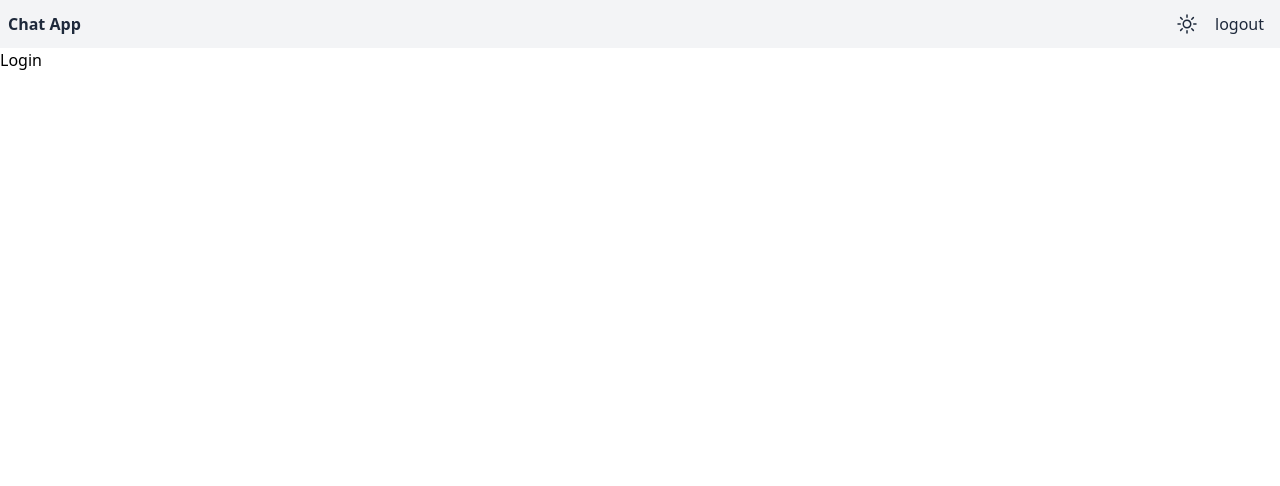
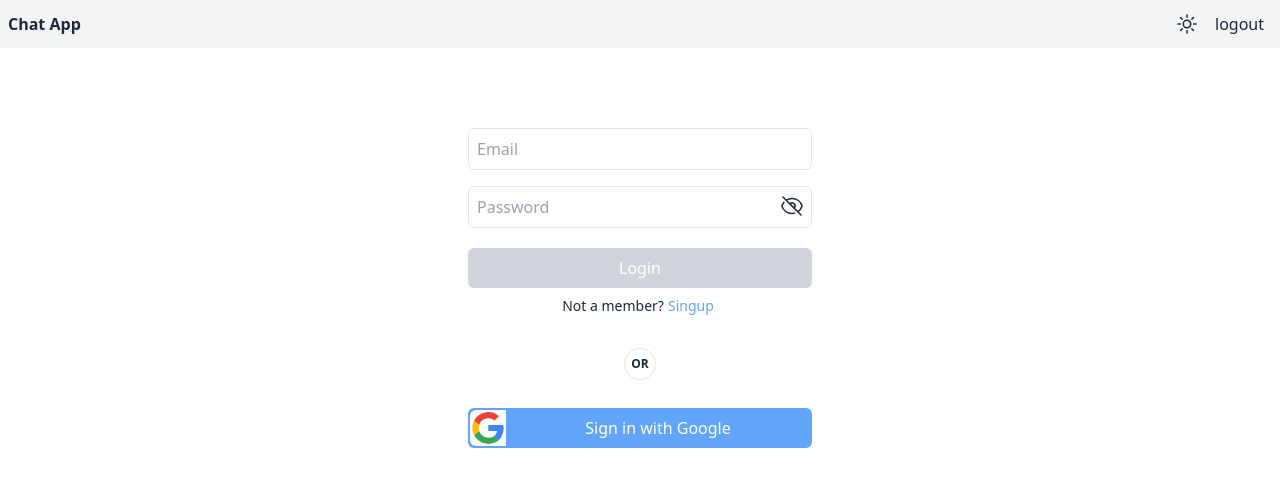
Before and after one commit to ahmad-karimigorji/React-Chat-App, a React (Vite) app: page / in a window 1280 px wide. Shown: the top 486 px of the page. Built offline with nearby package versions, Linux system fonts and the light colour scheme.

Commit message:
login page

```diff
--- a/src/pages/Login.jsx
+++ b/src/pages/Login.jsx
@@ -1,5 +1,71 @@
+import { Form, Formik } from "formik";
+import * as Yup from "yup";
+import MyFormikInput from "../component/FormikInput/MyFormikInput";
+
+const initialValues = {
+  email: "",
+  password: "",
+};
+
+const validationSchema = Yup.object({
+  email: Yup.string()
+    .email("Invalid email address format")
+    .required("Email is Required"),
+  password: Yup.string("Password is Required")
+    .required("Email is Required")
+    .matches(
+      /^(?=.*[a-z])(?=.*[A-Z])(?=.*[0-9])(?=.*[!@#\$%\^&\*])(?=.{8,})/,
+      "Must Contain 8 Characters, One Uppercase, One Lowercase, One Number and One Special Case Character"
+    ),
+});
+
 const Login = () => {
-    return ( <div>Login</div> );
-}
+  const onSubmit = (values) => {
+    console.log(values);
+  };
+
+  return (
+    <div>
+      <div className="px-5 max-w-sm mx-auto mt-20">
+        <Formik
+          initialValues={initialValues}
+          validationSchema={validationSchema}
+          validateOnMount={true}
+          onSubmit={onSubmit}
+        >
+          {({ isValid }) => (
+            <Form className="w-full">
+              <MyFormikInput type="text" name="email" placeholder="Email" />
+
+              <MyFormikInput
+                type="password"
+                name="password"
+                placeholder="Password"
+              />
+
+              <button type="submit"
+                className={`w-full bg-blue-400 text-white rounded-md p-2 mt-2 mb-1 ${isValid ? '' : 'bg-gray-300'}`}
+                disabled={!isValid}
+              >
+                Login
+              </button>
+              <div className="flex items-center mx-auto text-sm max-w-fit">
+                <span className="text-slate-800">Not a member?</span>
+                <a href="#" className="text-blue-400 p-1">Singup</a>
+              </div>
+            </Form>
+          )}
+        </Formik>
+        <div className="w-8 h-8 text-xs font-bold flex items-center justify-center border rounded-full mx-auto text-slate-800 my-7">OR</div>
+        <button className=" w-full flex items-center bg-blue-400 text-white rounded-md p-0.5">
+            <span className="bg-white rounded-l-md p-0.5">
+                <svg xmlns="http://www.w3.org/2000/svg" width="2443" height="2500" className="w-8 h-8" preserveAspectRatio="xMidYMid" viewBox="0 0 256 262" id="google"><path fill="#4285F4" d="M255.878 133.451c0-10.734-.871-18.567-2.756-26.69H130.55v48.448h71.947c-1.45 12.04-9.283 30.172-26.69 42.356l-.244 1.622 38.755 30.023 2.685.268c24.659-22.774 38.875-56.282 38.875-96.027"></path><path fill="#34A853" d="M130.55 261.1c35.248 0 64.839-11.605 86.453-31.622l-41.196-31.913c-11.024 7.688-25.82 13.055-45.257 13.055-34.523 0-63.824-22.773-74.269-54.25l-1.531.13-40.298 31.187-.527 1.465C35.393 231.798 79.49 261.1 130.55 261.1"></path><path fill="#FBBC05" d="M56.281 156.37c-2.756-8.123-4.351-16.827-4.351-25.82 0-8.994 1.595-17.697 4.206-25.82l-.073-1.73L15.26 71.312l-1.335.635C5.077 89.644 0 109.517 0 130.55s5.077 40.905 13.925 58.602l42.356-32.782"></path><path fill="#EB4335" d="M130.55 50.479c24.514 0 41.05 10.589 50.479 19.438l36.844-35.974C195.245 12.91 165.798 0 130.55 0 79.49 0 35.393 29.301 13.925 71.947l42.211 32.783c10.59-31.477 39.891-54.251 74.414-54.251"></path></svg>
+            </span>
+        <span className="flex-auto">Sign in with Google</span>
+        </button>
+      </div>
+    </div>
+  );
+};
 
 export default Login;
```
